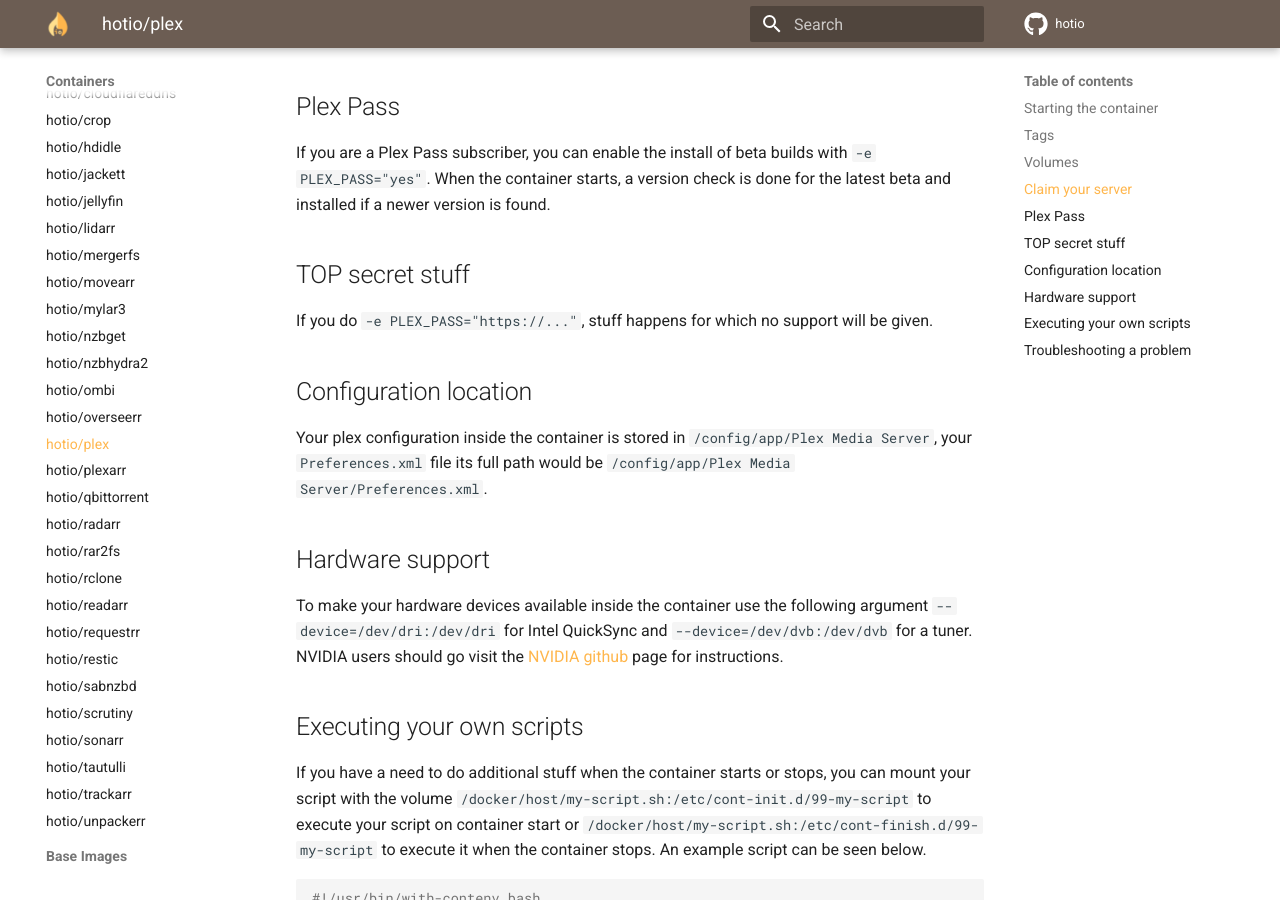
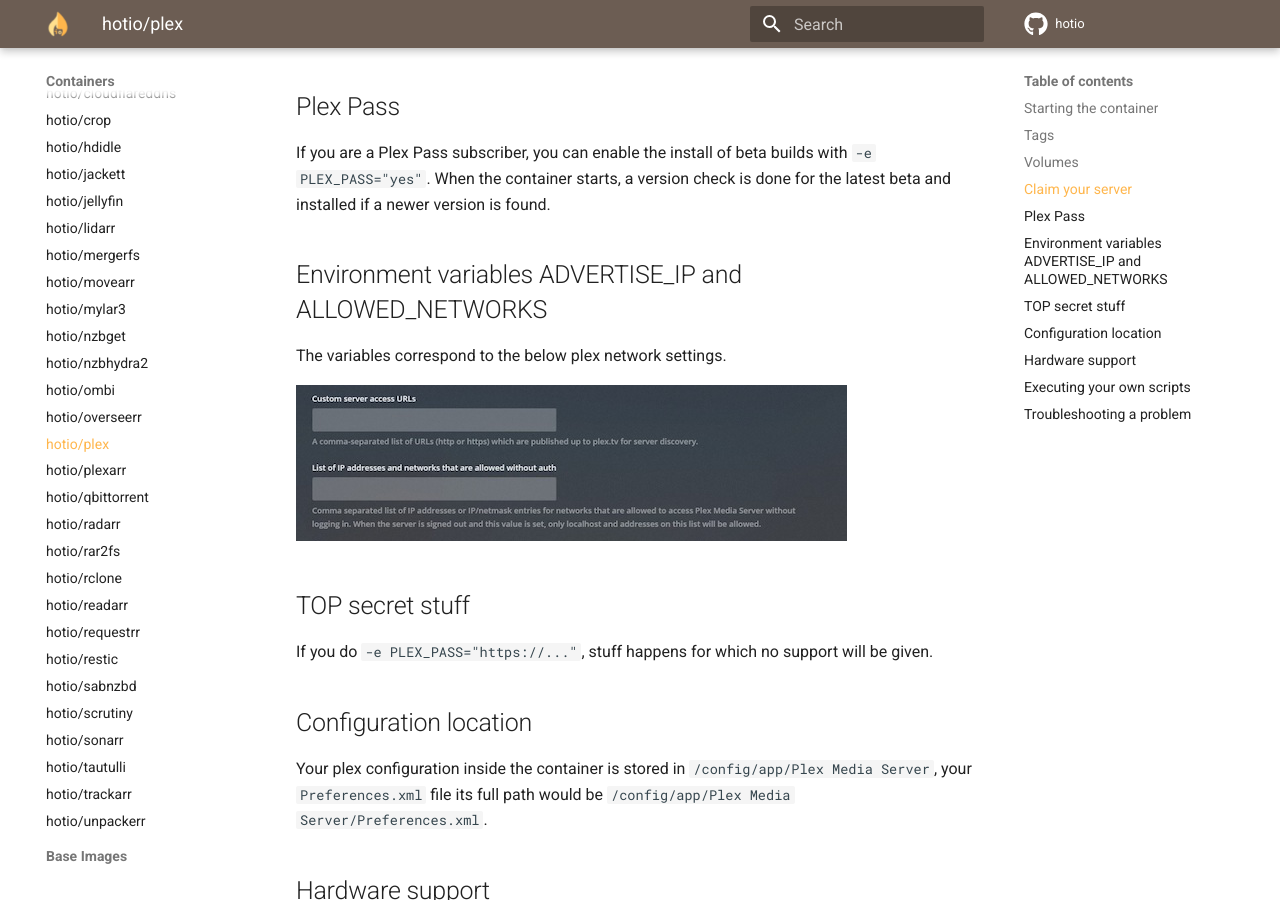
Before and after one commit to hotio/website, an MkDocs documentation site: the page built from docs/containers/plex.md, in a window 1280 px wide and 900 px high, scrolled down 1938 px. Built offline with MkDocs 1.6.1 and Material for MkDocs 9.7.7, drawn with Linux system fonts in a browser that asks for light colours.

Commit message:
add info about vars for plex

```diff
--- a/docs/containers/plex.md
+++ b/docs/containers/plex.md
@@ -79,6 +79,12 @@
 
 If you are a Plex Pass subscriber, you can enable the install of beta builds with `-e PLEX_PASS="yes"`. When the container starts, a version check is done for the latest beta and installed if a newer version is found.
 
+## Environment variables ADVERTISE_IP and ALLOWED_NETWORKS
+
+The variables correspond to the below plex network settings.
+
+![Plex settings](https://hotio.dev/img/plex_settings.png "Plex settings")
+
 ## TOP secret stuff
 
 If you do `-e PLEX_PASS="https://..."`, stuff happens for which no support will be given.
```
Also changed, not shown: docs/img/plex_settings.png (added).
